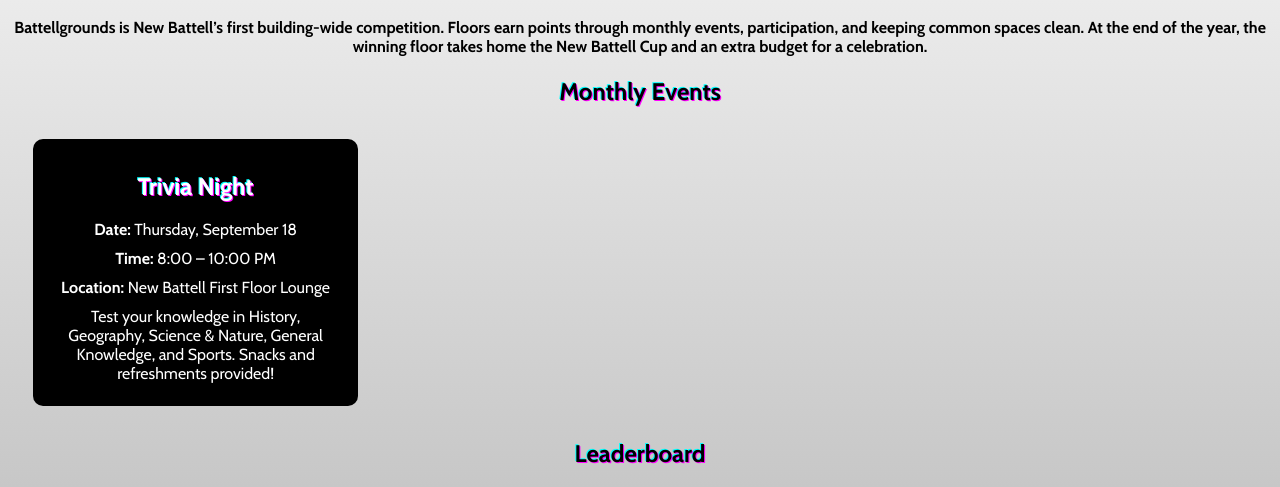
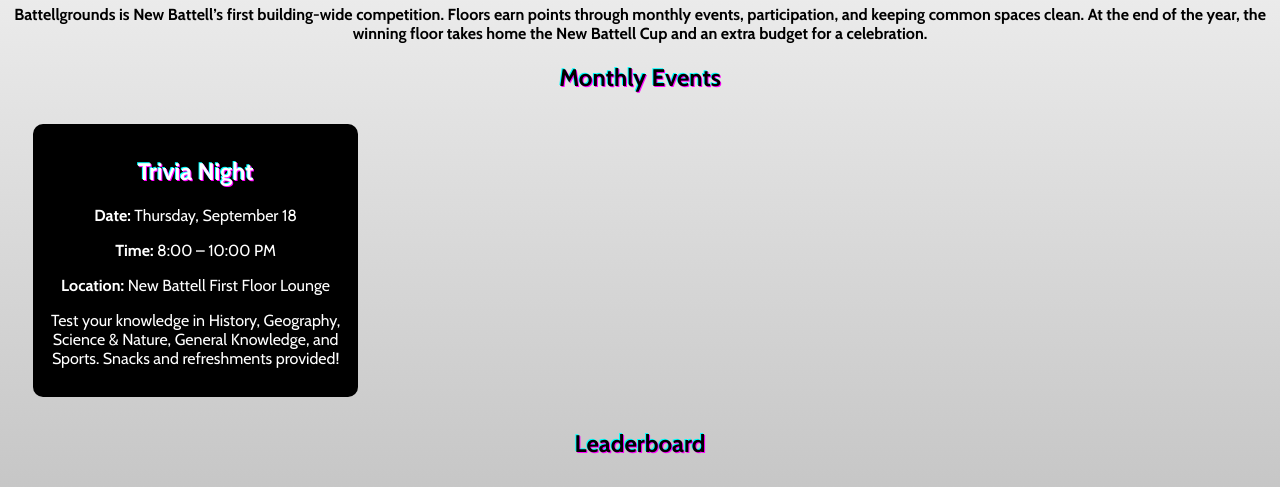
Before and after one commit to SEBAS0078/Battellgrounds, a website with bundled scripts: page index.html in a window 1280 px wide. Shown: the part 271-758 px from the top of the page. Built offline with nearby package versions, Linux system fonts and the light colour scheme.

```diff
--- a/style.css
+++ b/style.css
@@ -73,8 +73,12 @@
 p {
     font-family: 'Cabin', monospace;
     text-align: center;
-    margin: 10px;
 }
+
+h4 {
+    margin: 8px;
+}
+
 
 /* ---------------- Navigation ---------------- */
 
```
